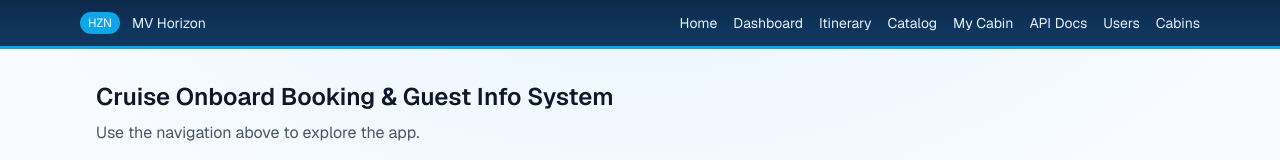
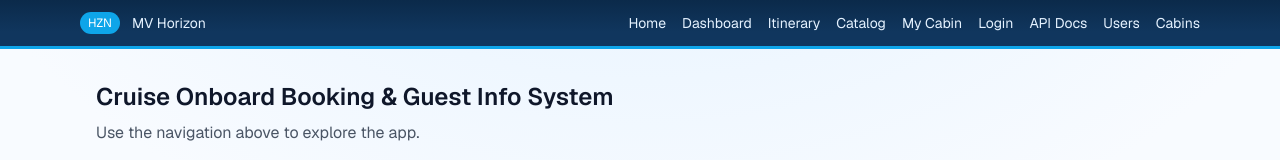
Before and after one commit to omarg005/CruiseShipPersonalAssistant, a Next.js app: page / in a window 1280 px wide. Shown: the top 160 px of the page. Built offline with nearby package versions, Linux system fonts and the light colour scheme.

Commit message:
Login Nav Fix

```diff
--- a/src/app/layout.tsx
+++ b/src/app/layout.tsx
@@ -36,12 +36,13 @@ export default function RootLayout({
               <span className="nautical-badge">HZN</span>
               <div className="text-sm">MV Horizon</div>
             </div>
-            <nav className="flex gap-4 text-sm">
+            <nav className="flex gap-4 text-sm flex-wrap" aria-label="Primary">
               <Link href="/" className="nautical-link">Home</Link>
               <Link href="/dashboard" className="nautical-link">Dashboard</Link>
               <Link href="/itinerary" className="nautical-link">Itinerary</Link>
               <Link href="/catalog" className="nautical-link">Catalog</Link>
               <Link href="/my-cabin" className="nautical-link">My Cabin</Link>
+              <Link href="/login" className="nautical-link">Login</Link>
               <Link href="/docs" className="nautical-link">API Docs</Link>
               <Link href="/users" className="nautical-link">Users</Link>
               <Link href="/cabins" className="nautical-link">Cabins</Link>
```
